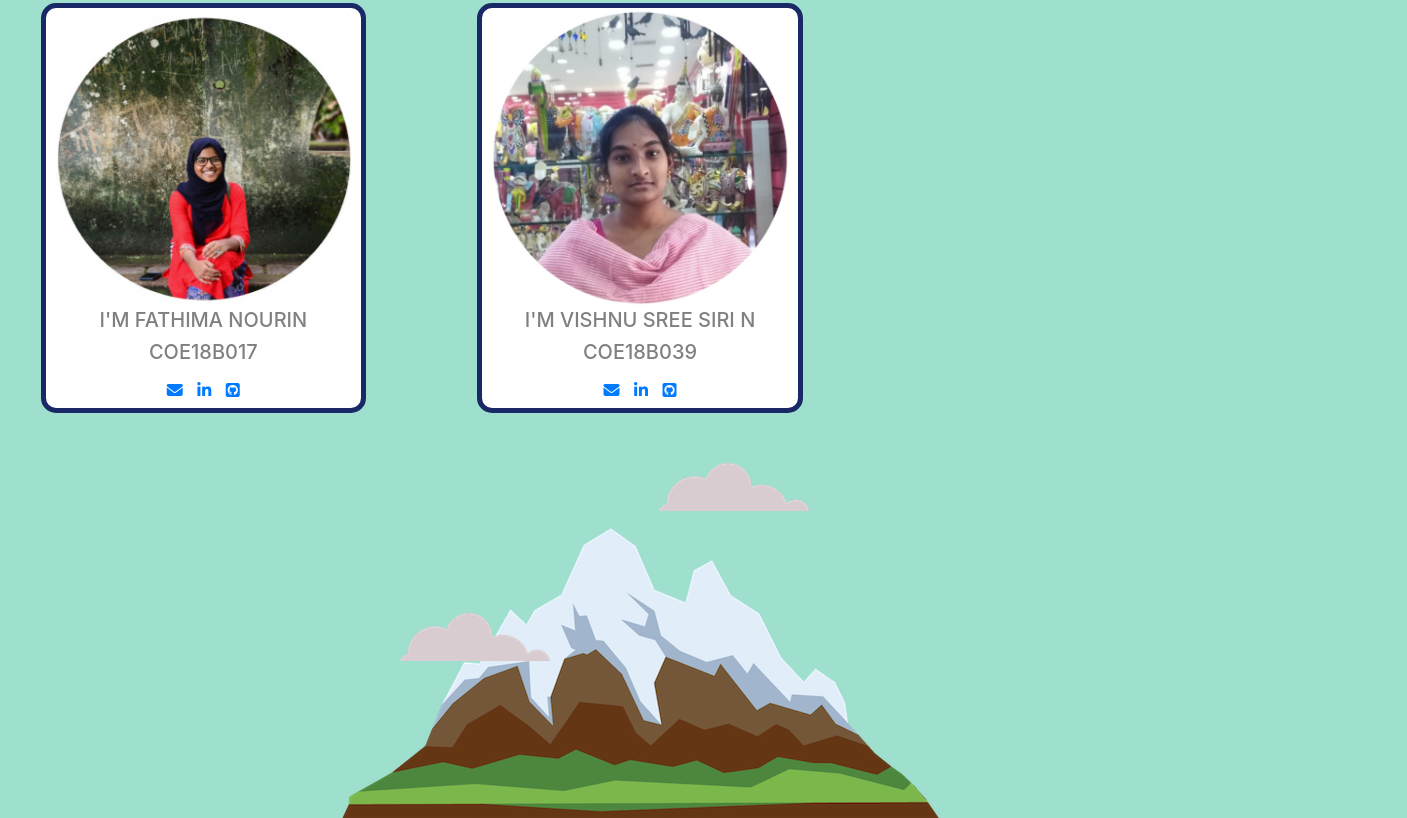
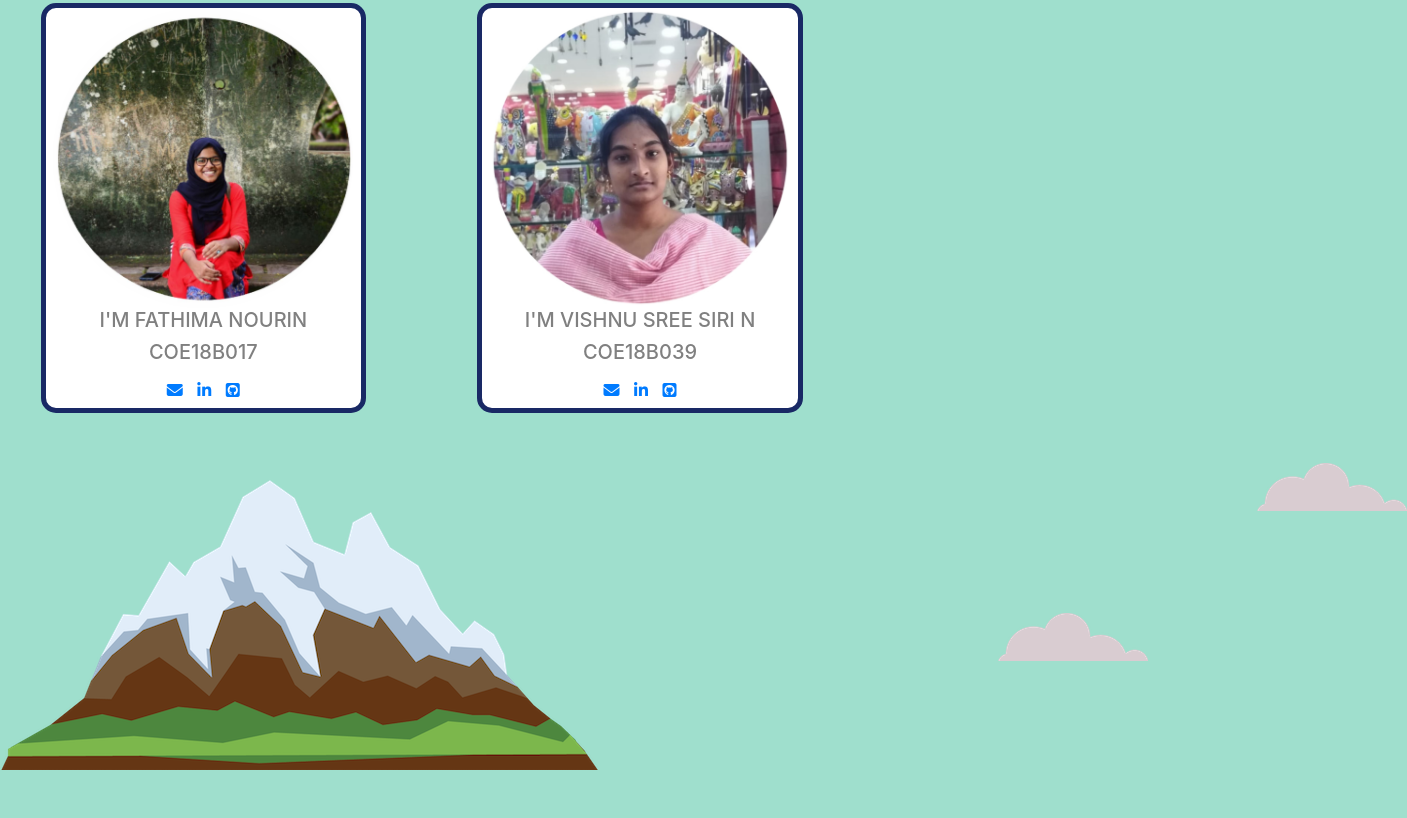
Before and after one commit to pramodh-123/dbmsnexus, a plain HTML site: page team.html in a window 1280 px wide. Shown: the part 813-1631 px from the top of the page, 1407 px wide, since content can reach past the window. After the commit the page ends 1583 px from the top, so only its background shows below. Drawn offline with nearby package versions, Linux system fonts and the light colour scheme.

Commit message:
Update team.html

```diff
--- a/team.html
+++ b/team.html
@@ -50,7 +50,7 @@
     <img class="cloud1" src="cloud.png" alt="cloudimg">
     <img class="cloud2" src="cloud.png" alt="cloudimg">
       <img class="cloud3" src="cloud.png" alt="cloudimg">
-        <center><img src="meetus.png" alt="meetus!" ></center>
+        <center><img src="meetus.png" alt="meetus!"></center>
 
   </div>
 
@@ -65,15 +65,21 @@
           <h5>COE18B036</h5>
           <a href="mailto:coe18b036@iiitdm.ac.in"><i class=" social-icon fas fa-envelope" aria-hidden="true"></i></a>
           <a href="https://www.linkedin.com/in/sai-sri-maddhukuri-b066b0182"><i class="fab fa-linkedin-in linkedicon" aria-hidden="true"></i></</a>
-           <a href="https://github.com/saisri3"><i class="fab fa-github-square " aria-hidden="true"></i></</a> </div> </div> <div class="col-lg-4 col-md-6 col-sm-12">
+           <a href="https://github.com/saisri3"><i class="fab fa-github-square " aria-hidden="true"></i></</a>
+         </div> </div>
+         <div class="col-lg-4 col-md-6 col-sm-12">
             <div class="idbox">
-              <img class="pramodhimg" src="pramodh.jpeg" alt="pic2">
+            </a>
+                <img class="pramodhimg" src="pramodh.jpeg" alt="pic2">
               <h5>I'M PRAMODH JANGAM</h5>
               <h5>CED18I024</h5>
               <a href="mailto:ced18i024@iiitdm.ac.in"><i class=" social-icon fas fa-envelope" aria-hidden="true"></i></a>
               <a href="https://www.linkedin.com/in/pramodh-jangam-65371316b/"><i class="fab fa-linkedin-in linkedicon" aria-hidden="true"></i></</a>
-              <a href="https://github.com/pramodh-123?tab=repositories"><i class="fab fa-github-square " aria-hidden="true"></i></</a> </div> </div> <div class="col-lg-4 col-md-12 col-sm-12">
+              <a href="https://github.com/pramodh-123?tab=repositories"><i class="fab fa-github-square " aria-hidden="true"></i></</a>
+            </div> </div>
+              <div class="col-lg-4 col-md-12 col-sm-12">
                 <div class="idbox">
+                </a>
                   <img class="pranitaimg" src="pranitha.jpeg" alt="pic3">
                   <h5>I'M PRANITA UPPALAPATI</h5>
                   <h5>CED18I062</h5>
@@ -85,6 +91,7 @@
                   <div class="row">
                     <div class="col-lg-4 col-md-6 col-sm">
                       <div class="idbox2">
+                      </a>
                         <img class="fatimaimg" src="fatima.jpeg" alt="pic4">
 
                         <h5>I'M FATHIMA NOURIN </h5>
@@ -93,6 +100,7 @@
                         <a href="https://www.linkedin.com/in/fathima-n-8751a2114/"><i class="fab fa-linkedin-in linkedicon" aria-hidden="true"></i></</a>
                         <a href="https://github.com/fathimanourin/fathima"><i class="fab fa-github-square " aria-hidden="true"></i></</a> </div> </div> <div class="col-lg-4 col-md-6 col-sm-12">
                           <div class="idbox2">
+                          </a>
                             <img class="vishnusriimg" src="vishnusri.jpeg" alt="pic5">
 
                             <h5>I'M VISHNU SREE SIRI N</h5>
@@ -106,10 +114,12 @@
 
                       </div>
                 </center>
-                <div class="spacedown">
+            </a>    <div class="spacedown">
+
                   <img class="clouddown1" src="cloud.png" alt="cloudimg">
                   <img class="clouddown2" src="cloud.png" alt="cloudimg">
-                  <center><img class="mountain" src="mountain.png" alt="mountain"></center>
+                    <img class="mountain" src="mountain.png" alt="mountain" style="float:left;">
+
                 </div> <!-- </div> -->
   </center>
 
```
